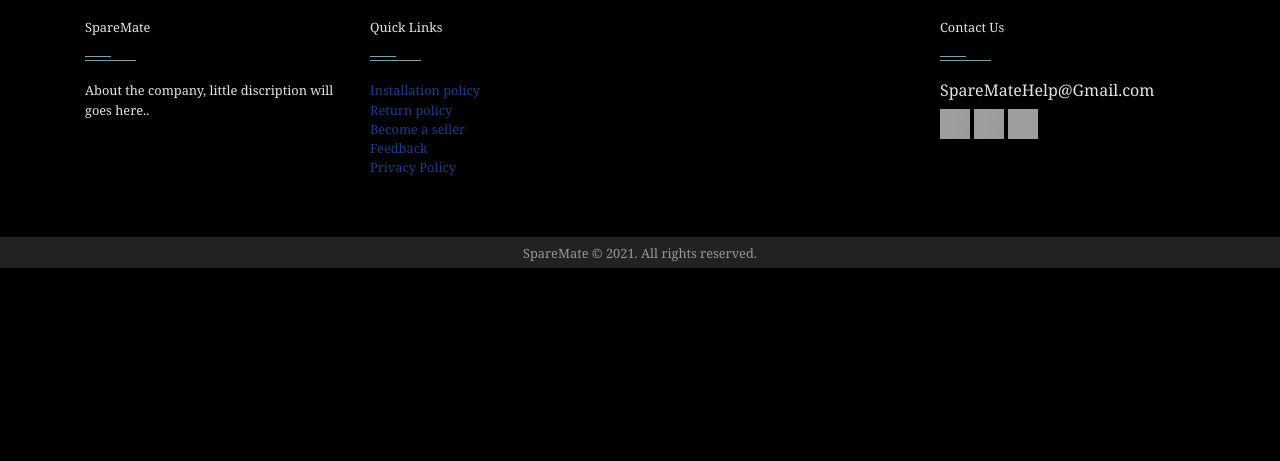
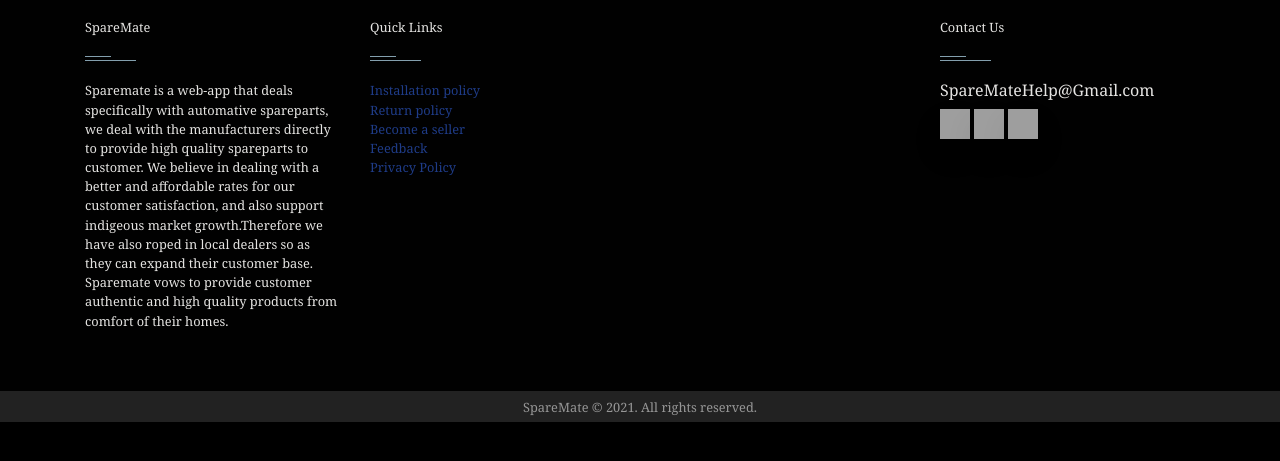
Before and after one commit to SHREYANKKK/SpareMate, a Flask app: template shop/templates/admin/users.html in a window 1280 px wide. Shown: the part 62-523 px from the top of the page. Run offline with Flask 2, Linux system fonts and the light colour scheme; the template is opened without the code that fills it, so the values that code supplies are empty; some libraries are stand-ins or nearby versions; grey boxes are pictures that could not be loaded.

Commit message:
lot of bug fixes

```diff
--- a/shop/templates/layout.html
+++ b/shop/templates/layout.html
@@ -483,7 +483,13 @@
                     <div class="col-xs-12 col-sm-6 col-md-3">
                         <div class="widget subscribe no-box">
                             <h5 class="widget-title">SpareMate<span></span></h5>
-                            <p>About the company, little discription will goes here.. </p>
+                            <p>Sparemate is a web-app that deals specifically with automative spareparts,
+                                we deal with the manufacturers directly to provide high quality spareparts to customer.
+                                We believe in dealing with a better and affordable rates for our customer satisfaction,
+                                and also support indigeous market growth.Therefore we have also roped in local dealers
+                                so as they can expand their customer base.
+                                Sparemate vows to provide customer authentic and high quality products from comfort of their homes.
+                              </p>
                         </div>
                     </div>
                     <div class="col-xs-12 col-sm-6 col-md-3">
```
Also changed, not shown: shop/templates/customer/reqpart.html (+13 -5 lines), shop/templates/customer/roadside.html (+6 -3 lines).
